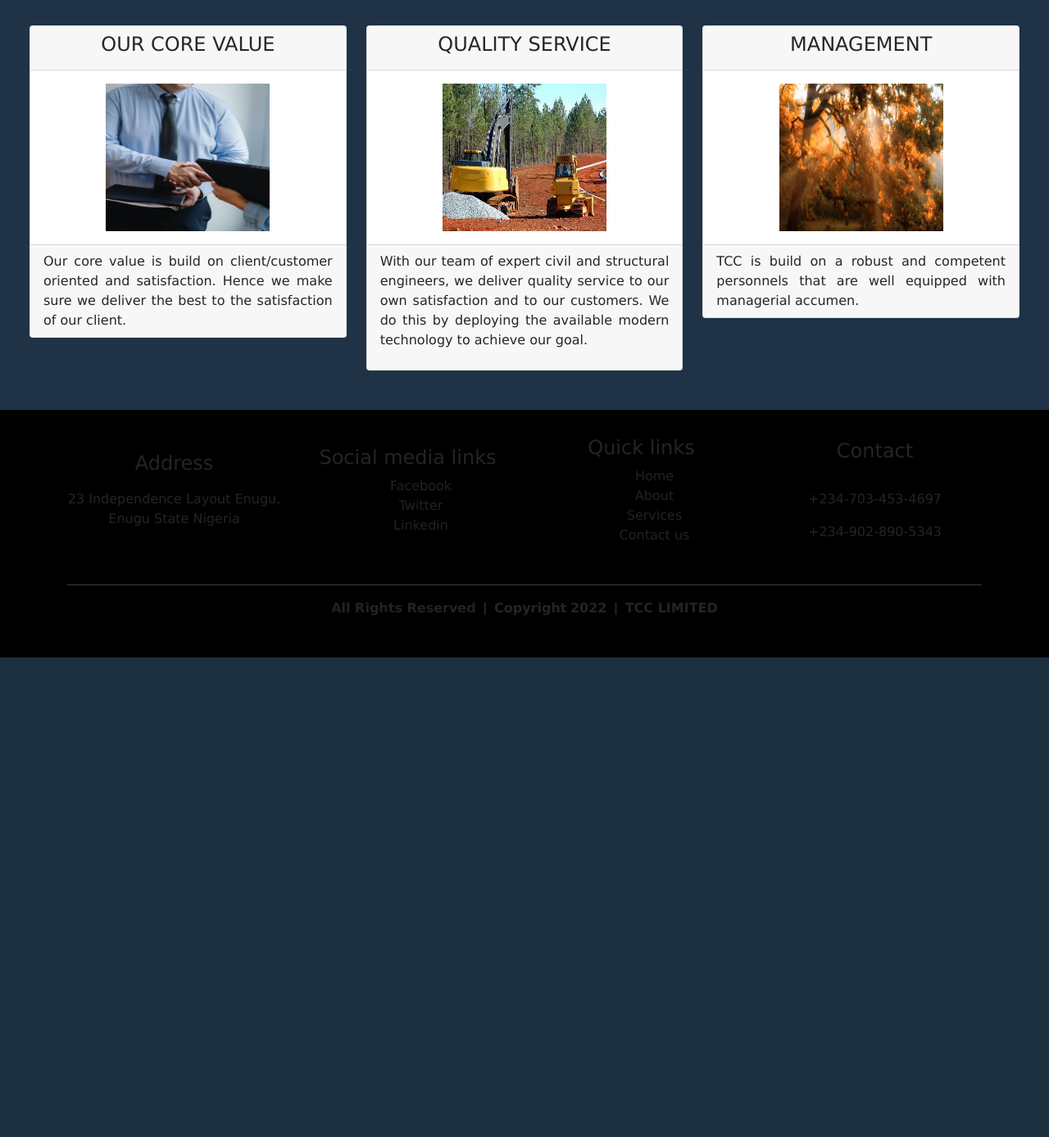
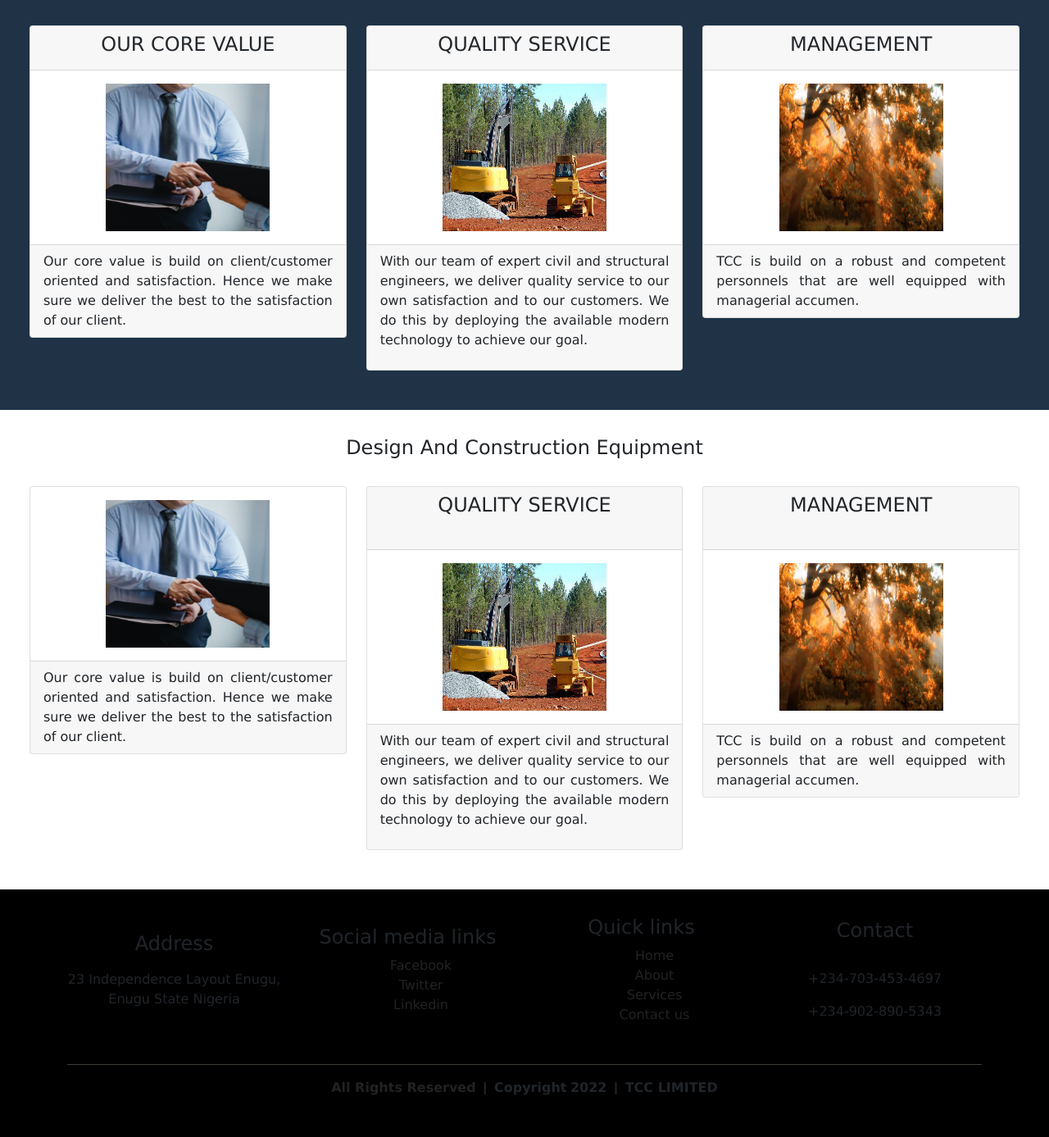
Before and after one commit to Emmadegreat/TCC, a PHP site: page / in a window 1280 px wide. Shown: the part 1792-3179 px from the top of the page at 82% size. Before the commit the page ends 2594 px from the top, so only its background shows below. Run offline with PHP 8.4, Linux system fonts and the light colour scheme; some libraries are stand-ins or nearby versions.

Commit message:
committed

```diff
--- a/css/index.css
+++ b/css/index.css
@@ -175,3 +175,12 @@ p{
     color: darkgray;
     opacity: 0.2;
 }
+
+/*------design and equipment section--------*/
+#section_4{
+    padding: 2rem 1.5rem;
+}
+
+#row_3 h1{
+    padding-bottom: 1.5rem;
+}
--- a/html/header.html
+++ b/html/header.html
@@ -1,3 +1,8 @@
+
+    <?php
+        include "/html/head.html";
+    ?>
+
 <!--SECTION-->
 <div class="main">
     <div class="main_container">
--- a/index.html
+++ b/index.html
@@ -145,6 +145,49 @@
     </section><!----core value section end-->
 
 
+    <section id="section_4"><!---equipment section start-->
+      <div class="container-fluid" id="container"><!---container-fluid-->
+        <div class="row" id="row_3"><h1>Design And Construction Equipment</h1><!---first row-->
+          <div class="col-sm" id="equipment_1"><!---column-->
+            <div class="card">
+
+              <div class="card-body" id="body_1">
+                <img src="/images/partner.jpg" alt="core_value" id="core_value_img_1">
+              </div>
+              <div class="card-footer">Our core value is build on client/customer oriented and satisfaction.
+                Hence we make sure we deliver the best to the satisfaction of our client.
+              </div>
+            </div>
+          </div>
+
+          <div class="col-sm" id="core_value_2">
+            <div class="card">
+              <div class="card-header"><h1>QUALITY SERVICE</h1></div>
+              <div class="card-body">
+                <img src="/images/const2.jpg" alt="core_value" id="core_value_img_2">
+              </div>
+              <div class="card-footer"><p>With our team of expert civil and structural engineers,
+                we deliver quality service to our own satisfaction and to our customers.
+                We do this by deploying the available modern technology to achieve our goal.</p>
+              </div>
+            </div>
+          </div>
+
+          <div class="col-sm" id="core_value_3">
+            <div class="card">
+              <div class="card-header"><h1>MANAGEMENT </h1></div>
+              <div class="card-body">
+                <img src="/images/Autumn.webp" alt="core_value" id="core_value_img_3">
+              </div>
+              <div class="card-footer">TCC is build on a robust and competent personnels that are
+                well equipped with managerial accumen.</div>
+            </div>
+          </div>
+
+        </div><!---second row end-->
+      </div><!---container-fluid end-->
+    </section><!----core value section end-->
+
 
 
     <footer class="footer_head" id="footer_head"><!------------FOOTER START HERE------------>
```
Also changed, not shown: html/head.html (added, +48 -0 lines).
